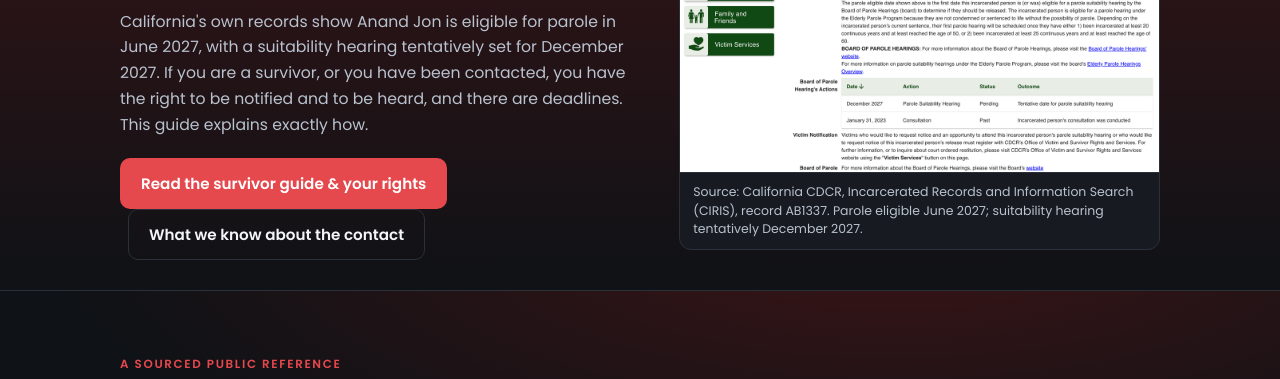
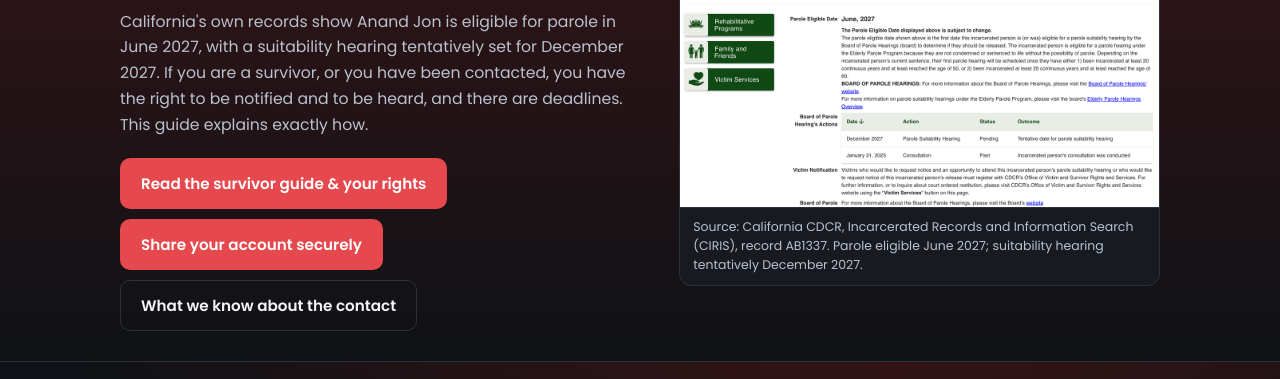
Before and after one commit to feralamerica/aj, a plain HTML site: page index.html in a window 1280 px wide. Shown: the part 297-676 px from the top of the page. Drawn offline with Linux system fonts and the light colour scheme.

Commit message:
Add files via upload
share your account button added to home page

```diff
--- a/index.html
+++ b/index.html
@@ -120,14 +120,14 @@
   .alert p.a-body{color:var(--muted); font-size:.98rem; margin:0 0 20px; max-width:60ch;}
   .btn{display:inline-block; background:var(--accent); color:#fff; text-decoration:none; font-weight:600; font-size:.95rem; padding:12px 20px; border-radius:10px; border:1px solid transparent;}
   .btn:hover{filter:brightness(1.08); color:#fff;}
-  .btn.ghost{background:transparent; color:var(--text); border-color:var(--line); margin-left:8px;}
+  .btnrow{display:flex; flex-wrap:wrap; gap:10px; align-items:center;}
+  .btn.ghost{background:transparent; color:var(--text); border-color:var(--line);}
   .btn.ghost:hover{border-color:var(--accent); color:var(--accent); filter:none;}
   figure.evidence{margin:0; border:1px solid var(--line); border-radius:12px; overflow:hidden; background:var(--surface);}
   figure.evidence img{display:block; width:100%; height:auto;}
   figure.evidence figcaption{padding:10px 13px; font-size:.78rem; color:var(--muted); border-top:1px solid var(--line); line-height:1.5;}
   @media (max-width:720px){
     .alert-grid{grid-template-columns:1fr; gap:20px;}
-    .btn.ghost{margin-left:0; margin-top:10px;}
     .nav{flex-wrap:wrap; gap:10px;}
     .navlinks{order:3; width:100%; flex-wrap:nowrap; overflow-x:auto; -webkit-overflow-scrolling:touch; padding-bottom:2px; gap:2px;}
     .navlinks::-webkit-scrollbar{height:0;}
@@ -165,8 +165,11 @@
         <h2 id="parole-alert-title">He is eligible for parole in 2027.</h2>
         <p class="q">Have you been approached online or by phone by Anand Jon Alexander between 2009 and 2026, directly or through someone acting on his behalf?</p>
         <p class="a-body">California's own records show Anand Jon is eligible for parole in June 2027, with a suitability hearing tentatively set for December 2027. If you are a survivor, or you have been contacted, you have the right to be notified and to be heard, and there are deadlines. This guide explains exactly how.</p>
-        <a class="btn" href="survivors.html">Read the survivor guide &amp; your rights</a>
-        <a class="btn ghost" href="#ongoing">What we know about the contact</a>
+        <div class="btnrow">
+          <a class="btn" href="survivors.html">Read the survivor guide &amp; your rights</a>
+          <a class="btn" href="mailto:localtip@proton.me">Share your account securely</a>
+          <a class="btn ghost" href="#ongoing">What we know about the contact</a>
+        </div>
       </div>
       <figure class="evidence">
         <a href="survivors.html"><img src="cdcr-parole-record.png" alt="California CDCR incarcerated record for Anand Jon Alexander, CDCR number AB1337, at San Quentin State Prison, Los Angeles commitment. It shows a parole eligible date of June 2027 and a tentative parole suitability hearing in December 2027, with a consultation conducted January 31, 2023." /></a>
```
